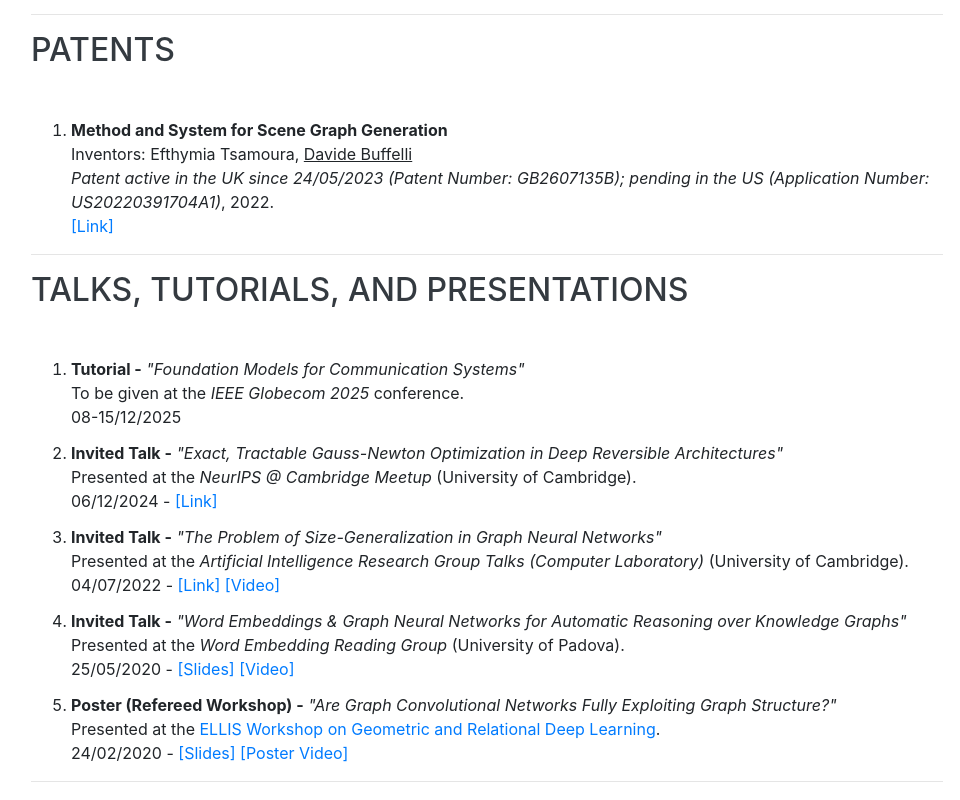
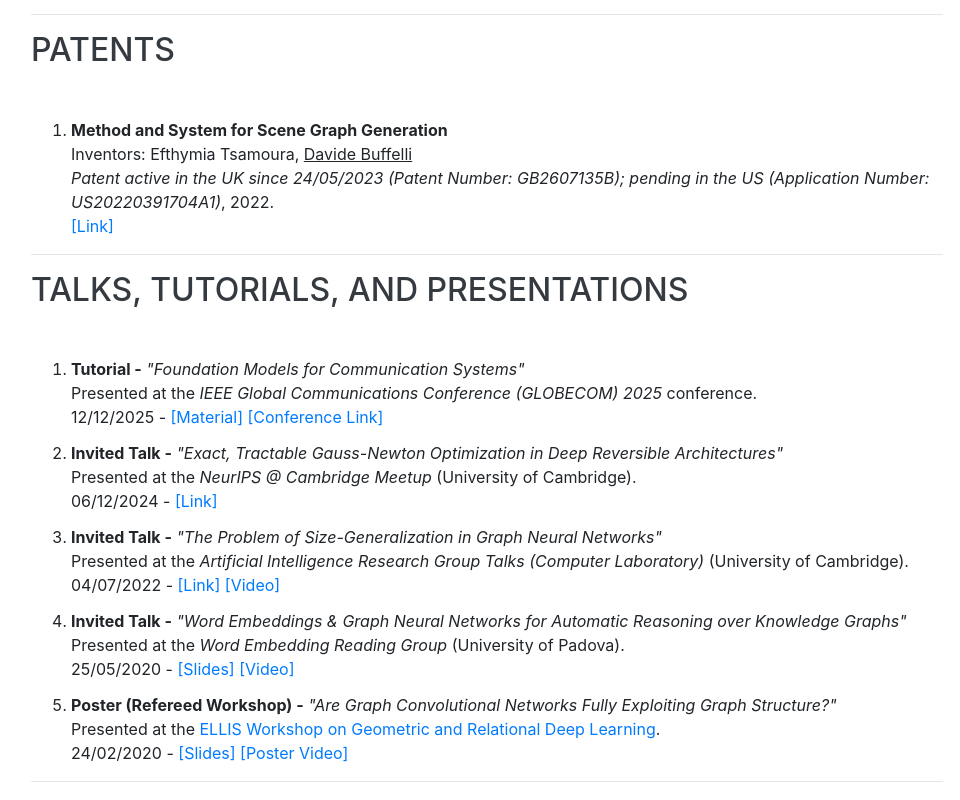
Before and after one commit to DavideBuffelli/davidebuffelli.github.io, a website with bundled scripts: page cv.html in a window 1280 px wide. Shown: the part 3110-3910 px from the top of the page, without its empty margins (289-1249 px from the left). Built offline with nearby package versions, Linux system fonts and the light colour scheme; a web font is replaced by a local one.

Commit message:
added totorial

```diff
--- a/cv.html
+++ b/cv.html
@@ -261,8 +261,8 @@
         <ul  style="list-style-type:bullet;">
             <li style="margin-bottom: 12px;">
               <strong>Tutorial -</strong> <em>"Foundation Models for Communication Systems"</em><br>
-              To be given at the <em>IEEE Globecom 2025</em> conference.<br>
-              08-15/12/2025
+              Presented at the <em>IEEE Global Communications Conference (GLOBECOM) 2025</em> conference.<br>
+              12/12/2025 - <a href="https://github.com/mtkresearch/foundation_models_comms_Globecom2025?tab=readme-ov-file", target="_blank">[Material]</a> <a href="https://globecom2025.ieee-globecom.org/program/tutorials#TU-14", target="_blank">[Conference Link]</a>
             </li>
             <li style="margin-bottom: 12px;">
               <strong>Invited Talk -</strong> <em>"Exact, Tractable Gauss-Newton Optimization in Deep Reversible Architectures"</em><br>
```
